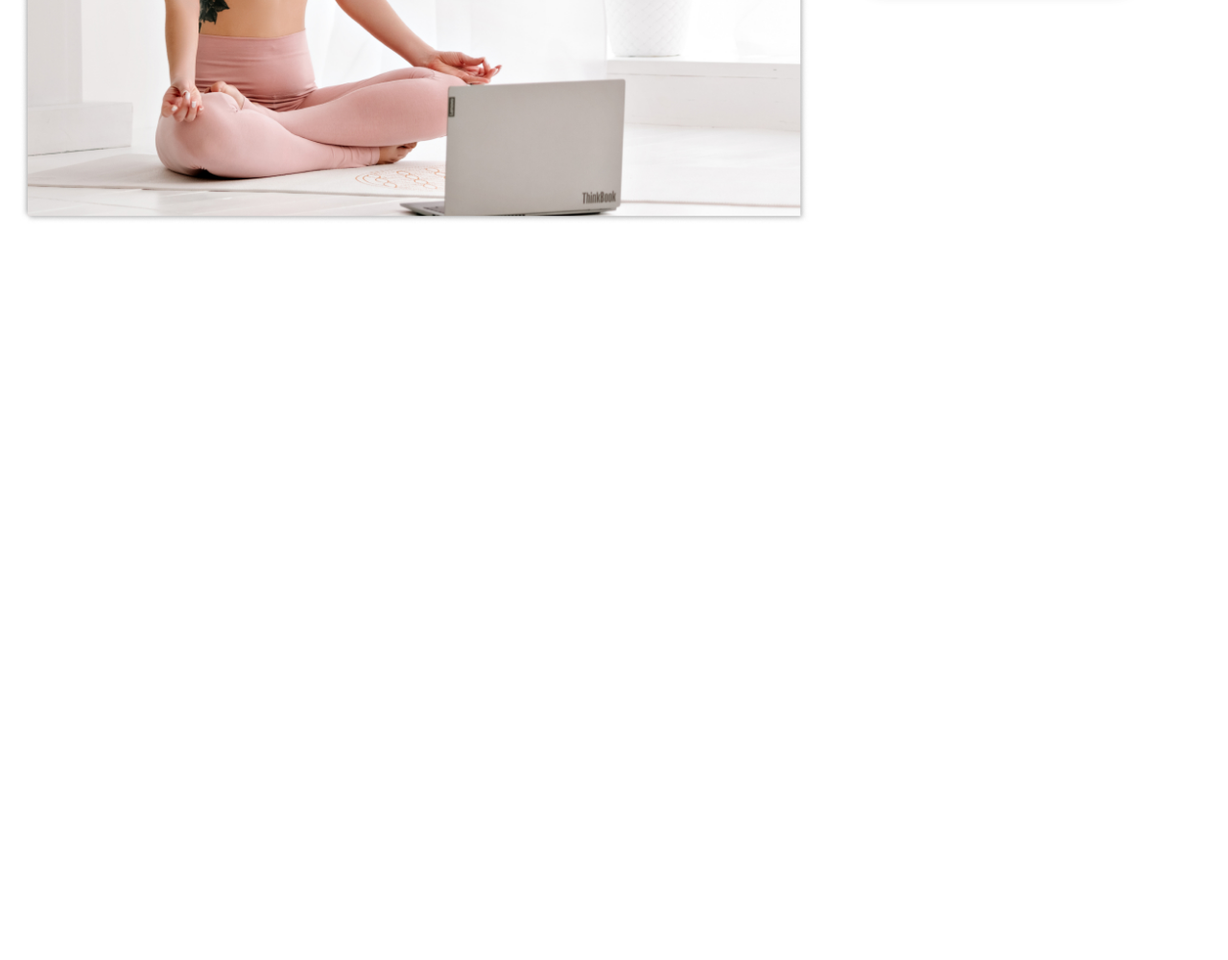
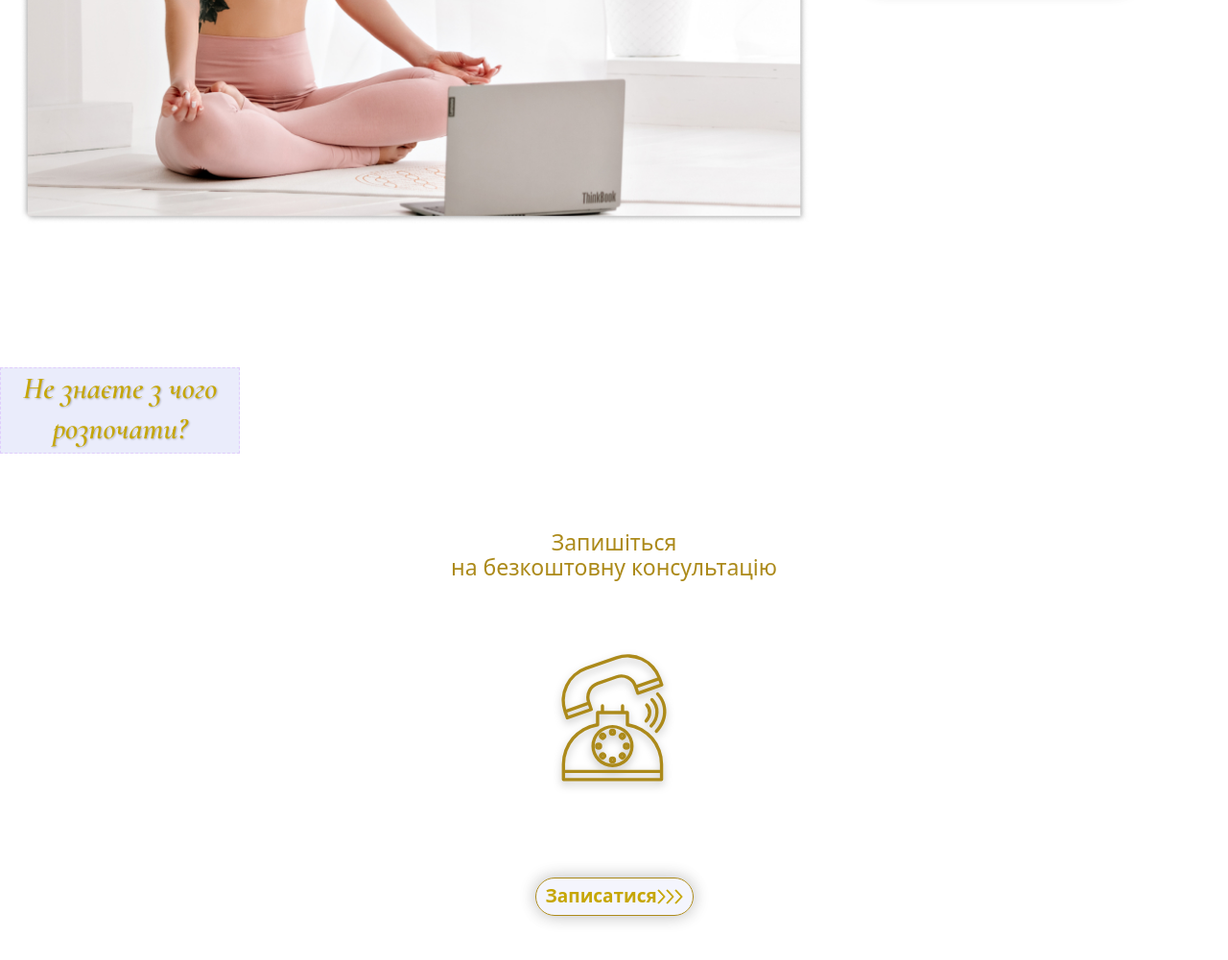
Before and after one commit to Kryassan/my-clever-body, a website built with Parcel: page src/index.html in a window 1280 px wide. Shown: the part 2099-3100 px from the top of the page at 96% size. Before the commit the page ends 2372 px from the top, so only its background shows below. Built offline with nearby package versions, Linux system fonts and the light colour scheme.

Commit message:
connection_360

```diff
--- a/src/index.html
+++ b/src/index.html
@@ -20,6 +20,7 @@
     <include src="./partials/hero.html"></include>
     <include src="./partials/features.html"></include>
     <include src="./partials/courses.html"></include>
+    <include src="./partials/connection.html"></include>
 
 
 
--- a/src/partials/connection.html
+++ b/src/partials/connection.html
@@ -1,30 +1,17 @@
 <section class="connection">
     <div class="container">
-        <div class="connection__inner">
-            <div class="connection__box">
-                <h2 class="connection__title">Не знаєте з чого почати?</h2>
-                <p class="connection__text">Запишіться на безкоштовну консультацію</p>
-                <button class="connection__button">Записатися</button>
+        <span class="connection__title--box">
+            <h2 class="connection__title">Не знаєте з чого розпочати?</h2>
+        </span>
+        <p class="connection__text">Запишіться <br> на безкоштовну консультацію</p>
+        <span class="connection__icon"></span>
+        <button class="connection__button" type="button">
+            <p class="connection__button--text">Записатися</p>
+            <div class="connection__arrow--box">
+                <span class="connection__arrow"></span>
+                <span class="connection__arrow"></span>
+                <span class="connection__arrow"></span>
             </div>
-            <picture class="connection__picture">
-                <source>
-                <source>
-                <source>
-                <source>
-                <source>
-                <source>
-                <source>
-                <source>
-                <source>
-                <source>
-                <source>
-                <source>
-                <source>
-                <source>
-                <source>
-                <source>
-                <img>
-            </picture>
-        </div>
+        </button>
     </div>
 </section>
--- a/src/sass/main.scss
+++ b/src/sass/main.scss
@@ -5,3 +5,4 @@
 @import "./partials/_hero";
 @import "./partials/features";
 @import "./partials/courses";
+@import "./partials/connection";
--- /dev/null
+++ b/src/sass/partials/_connection.scss
@@ -0,0 +1,92 @@
+.connection {
+    position: relative;
+    margin: 0 auto;
+    padding-top: 280px;
+    padding-bottom: 102px;
+}
+
+.connection__title--box {
+    position: absolute;
+    left: 0px;
+    top: 110px;
+    display: block;
+    width: 250px;
+    height: 90px;
+    background-color: $accent-style;
+    border: 0.5px dashed #DFCDFC;
+}
+
+.connection__title {
+    font-family: $text-title;
+    font-style: italic;
+    font-weight: 700;
+    font-size: 32px;
+    line-height: 1.32;
+    text-align: center;
+    color: $accent-assist;
+    text-shadow: 1px 1px 2px rgba(0, 0, 0, 0.25);
+}
+
+.connection__text {
+    text-align: center;
+    margin-bottom: 60px;
+    font-weight: 400;
+    font-size: 23px;
+    line-height: 1.12;
+    color: $accent;
+}
+
+.connection__icon {
+    display: block;
+    margin: 0 auto;
+    margin-bottom: 80px;
+    width: 250px;
+    height: 170px;
+    background-image: url("../images/svg/phone.svg");
+    background-size: contain;
+    background-position: center;
+    background-repeat: no-repeat;
+    filter: drop-shadow(0px 4px 4px rgba(0, 0, 0, 0.25));
+}
+
+.connection__button {
+    display: flex;
+    margin: 0 auto;
+    align-items: center;
+    justify-content: space-between;
+    padding-left: 10px;
+    padding-right: 10px;
+    width: 165px;
+    height: 40px;
+    background: $accent-button;
+    border: 1px solid #AC8A1A;
+    box-shadow: -1px -1px 18px rgba(0, 0, 0, 0.14), 1px 1px 18px rgba(0, 0, 0, 0.14);
+    border-radius: 20px;
+    cursor: pointer;
+}
+
+.connection__button--text {
+    font-style: normal;
+    font-weight: 700;
+    font-size: 19px;
+    line-height: 1.33;
+    text-align: center;
+    color: $accent-assist;
+}
+
+.connection__arrow--box {
+    display: flex;
+    width: auto;
+    align-items: center;
+    justify-content: space-between;
+}
+
+.connection__arrow {
+    display: block;
+    width: 9px;
+    height: 20px;
+    background-image: url("../images/svg/button__arrow.svg");
+    background-position: center;
+    background-size: contain;
+    background-repeat: no-repeat;
+}
--- a/src/sass/partials/_header.scss
+++ b/src/sass/partials/_header.scss
@@ -84,9 +84,8 @@
 }
 
 .header__mobile {
-    display: none;
     position: absolute;
-    // display: flex;      включити коли прибрати display none
+    display: flex;
     justify-content: space-between;
     padding-top: 10px;
     align-items: center;
@@ -122,11 +121,12 @@
 }
 
 .header__mobile-menu {
+    display: none;
     position: absolute;
     left: 4%;
     width: 334px;
     height: 100vh;
-    display: flex;
+    // display: flex;                  включити коли прибрати display none
     flex-direction: column;
     justify-content: space-between;
     border: 1px solid $accent;
```
Also changed, not shown: src/images/svg/phone.svg (added), src/sass/main.css, 1 other file.
